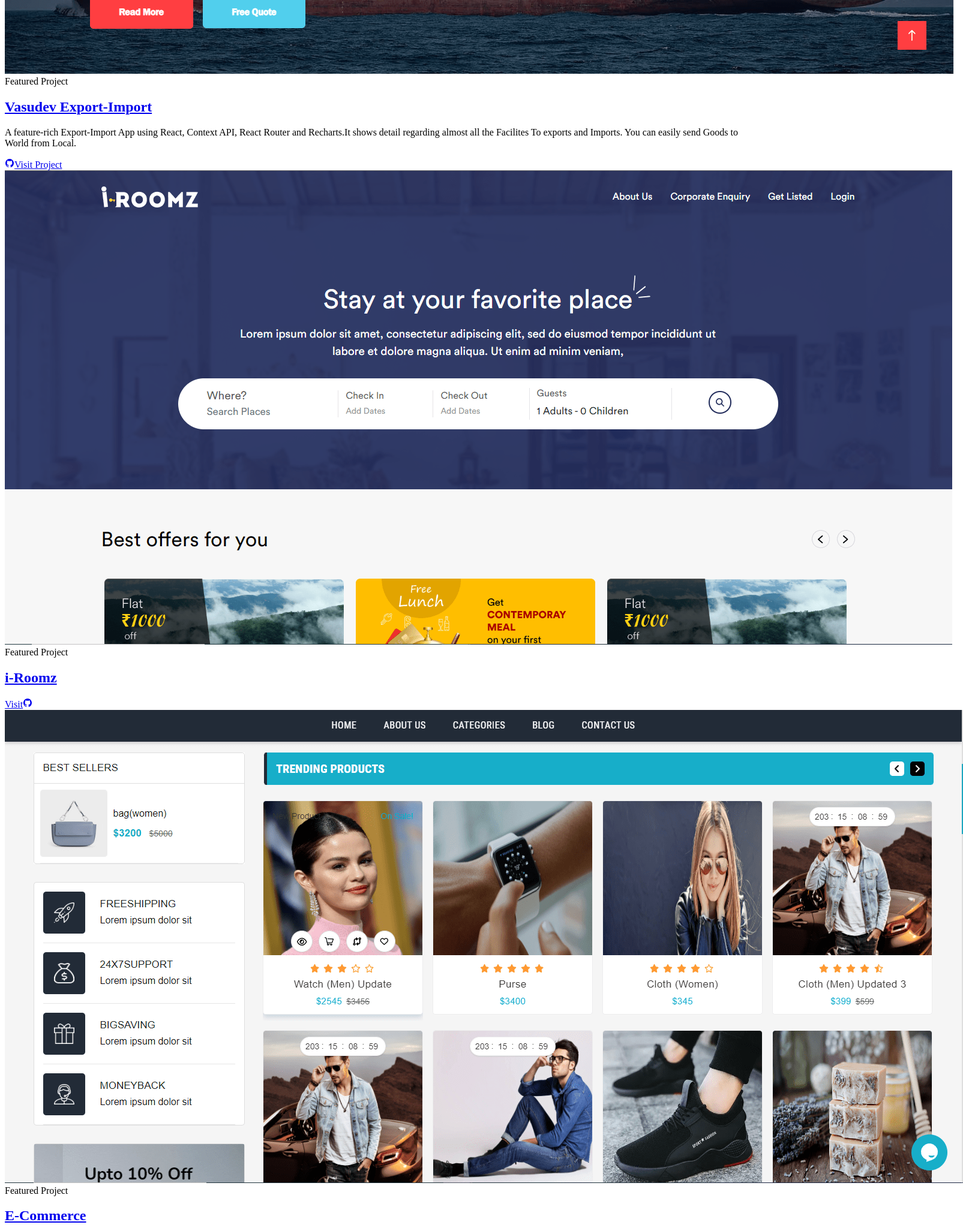
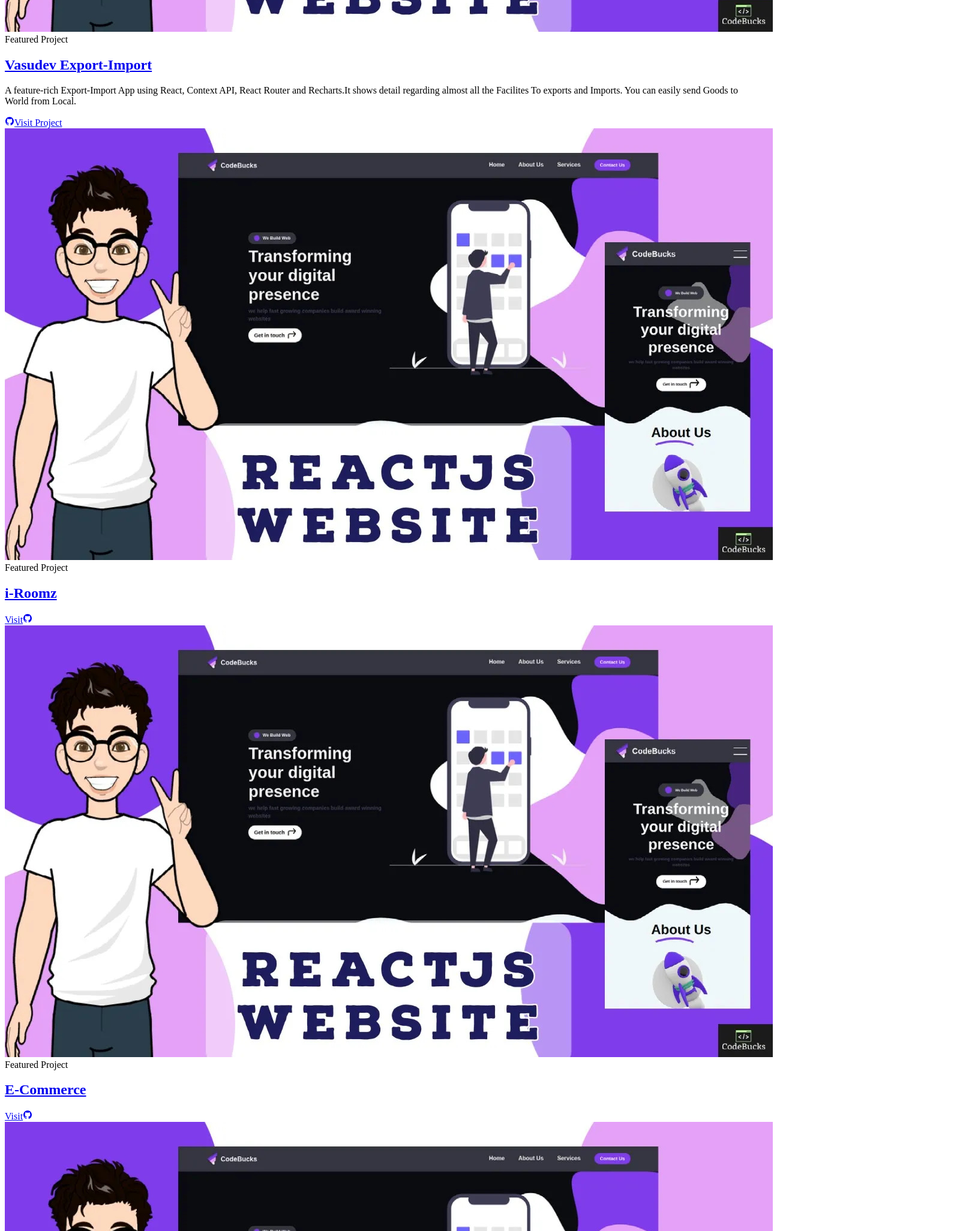
Before and after one commit to Krushn219/Next_portfolio, a Next.js app: page /projects in a window 1280 px wide. Shown: the part 747-2800 px from the top of the page at 60% size, 1605 px wide, since content can reach past the window. Built offline with nearby package versions, Linux system fonts and the light colour scheme.

Commit message:
resolving deploy issue

```diff
--- a/src/pages/projects.js
+++ b/src/pages/projects.js
@@ -4,10 +4,10 @@
 import Head from "next/head";
 import Image from "next/image";
 import Link from "next/link";
-import project1 from "../../public/images/projects/vasudevexpo-min.PNG";
-import project2 from "../../public/images/projects/iroomz-min.PNG";
-import project3 from "../../public/images/projects/ecommerce-min.PNG";
-import project4 from "../../public/images/projects/ems-min.PNG";
+import project1 from "../../public/images/projects/agency-website-cover-image.jpg";
+// import project2 from "/images/projects/iroomz-min.PNG";
+// import project3 from "/images/projects/ecommerce-min.PNG";
+// import project4 from "/images/projects/ems-min.PNG";
 import { motion } from "framer-motion";
 import TransitionEffect from "@/components/TransitionEffect";
 
@@ -151,7 +151,7 @@
                 title="i-Roomz"
                 link={"/"}
                 github={"/"}
-                img={project2}
+                img={project1}
                 type="Featured Project"
               />
             </div>
@@ -160,7 +160,7 @@
                 title="E-Commerce"
                 link={"/"}
                 github={"/"}
-                img={project3}
+                img={project1}
                 type="Featured Project"
               />
             </div>
@@ -170,7 +170,7 @@
                 summary="The Employee Management System website is a comprehensive online platform designed to streamline and enhance various aspects of employee management within an organization. It provides a range of features and functionalities to effectively manage employee information, streamline HR processes, and facilitate efficient communication and collaboration between employees and administrators."
                 link={"/"}
                 github={"/"}
-                img={project4}
+                img={project1}
                 type="Featured Project"
               />
             </div>
```
